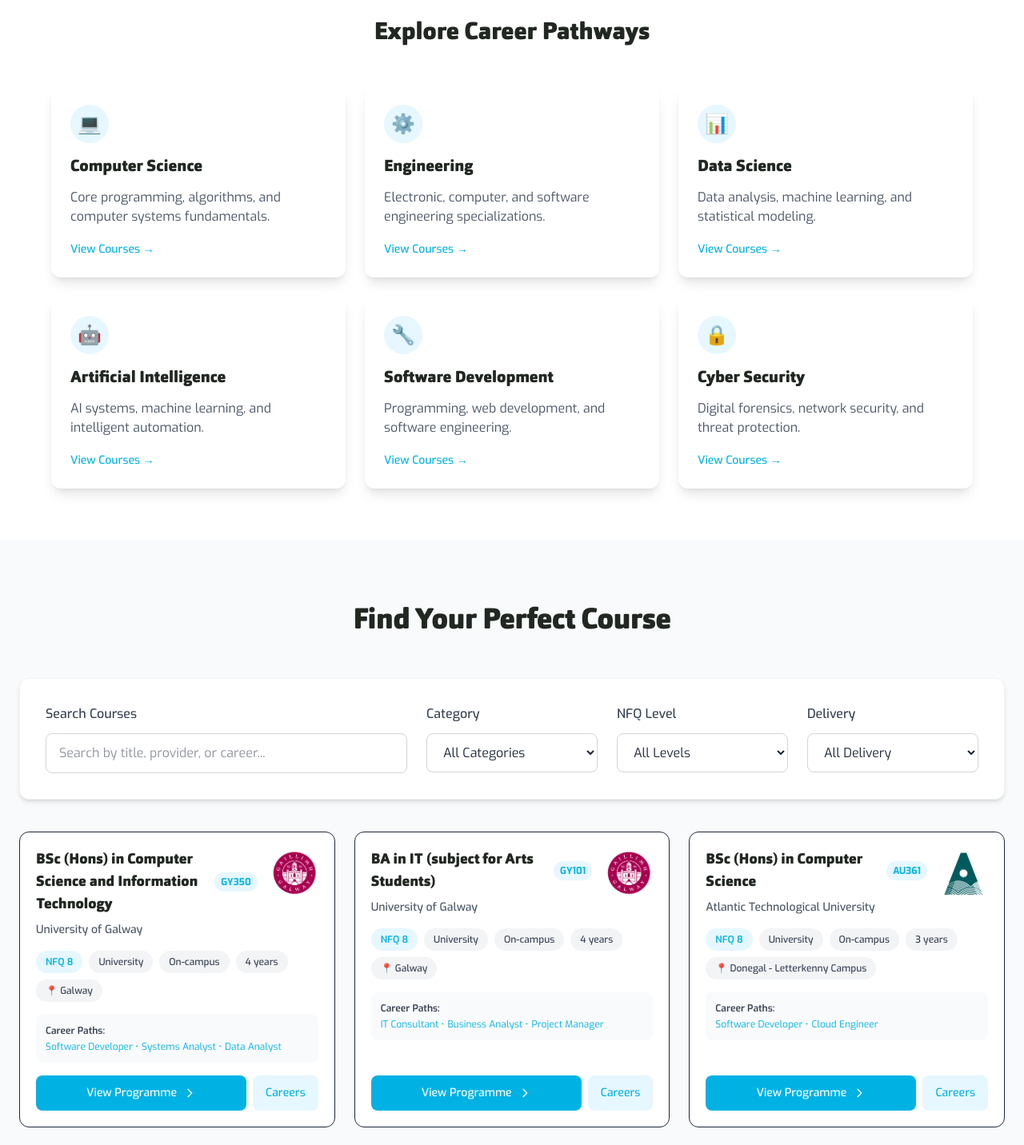
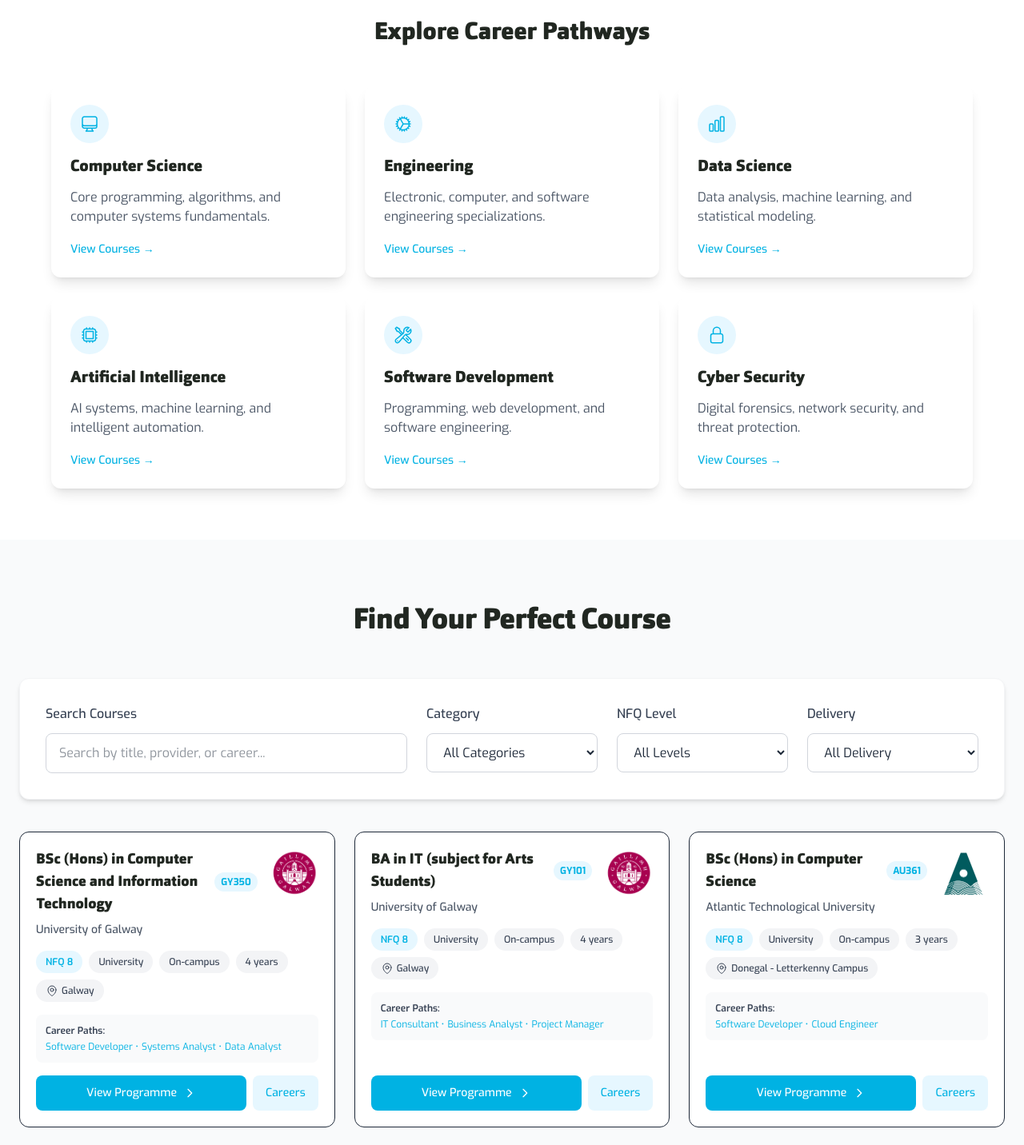
Before and after one commit to CillianCawley7/edutec-website, a Next.js app: page /qualifications in a window 1280 px wide. Shown: the part 1140-2572 px from the top of the page at 80% size. Built offline with nearby package versions, Linux system fonts and the light colour scheme.

Commit message:
Include pending changes to fix build

```diff
--- a/src/app/about/page.tsx
+++ b/src/app/about/page.tsx
@@ -6,6 +6,7 @@
 import Navbar from '../components/NavBar';
 import Footer from '../components/Footer';
 import LogoBar from '../components/LogoBar';
+import { LightBulbIcon } from '@heroicons/react/24/outline';
 
 export default function AboutPage() {
   return (
@@ -74,8 +75,8 @@
             {/* Making CS Engaging */}
             <div className="bg-white rounded-2xl shadow-lg p-8 hover:shadow-2xl transition-shadow duration-300">
               <div className="flex items-center gap-4 mb-6">
-                <div className="w-16 h-16 rounded-full flex items-center justify-center text-white text-2xl" style={{backgroundColor: '#00b2e3'}}>
-                  💡
+                <div className="w-16 h-16 rounded-full flex items-center justify-center text-white" style={{backgroundColor: '#00b2e3'}}>
+                  <LightBulbIcon className="w-8 h-8" />
                 </div>
                 <h2 className="text-2xl font-bold text-gray-900">
                   Inspiring Young Minds
--- a/src/app/careers/page.tsx
+++ b/src/app/careers/page.tsx
@@ -163,7 +163,13 @@
                 ))
               ) : (
                 <div className="col-span-full text-center py-12">
-                  <div className="text-gray-400 text-6xl mb-4">🔍</div>
+                  <div className="flex justify-center mb-4">
+                    <div className="w-24 h-24 rounded-full flex items-center justify-center" style={{backgroundColor: '#f3f4f6'}}>
+                      <svg className="w-12 h-12 text-gray-400" fill="none" stroke="currentColor" viewBox="0 0 24 24">
+                        <path strokeLinecap="round" strokeLinejoin="round" strokeWidth={2} d="M21 21l-6-6m2-5a7 7 0 11-14 0 7 7 0 0114 0z" />
+                      </svg>
+                    </div>
+                  </div>
                   <h3 className="text-xl font-semibold text-gray-600 mb-2">No careers found</h3>
                   <p className="text-gray-500">Try adjusting your search criteria or browse all careers.</p>
                 </div>
--- a/src/app/components/EventCalendar.tsx
+++ b/src/app/components/EventCalendar.tsx
@@ -3,6 +3,7 @@
 import * as React from 'react';
 import Link from 'next/link';
 import { type Event } from '../events/eventData';
+import { MapPinIcon, ClockIcon } from '@heroicons/react/24/outline';
 
 type CalendarProps = {
   events: Event[];
@@ -523,7 +524,9 @@
             </div>
 
             <div className="flex items-center gap-3 p-4 bg-blue-50 rounded-xl">
-              <span className="text-2xl">📍</span>
+              <div className="w-10 h-10 rounded-full flex items-center justify-center" style={{backgroundColor: '#e6f7ff'}}>
+                <MapPinIcon className="w-5 h-5" style={{color: '#00b2e3'}} />
+              </div>
               <div>
                 <div className="text-xs text-gray-600">Location</div>
                 <div className="font-semibold">{event.location}</div>
--- a/src/app/components/QualificationCard.tsx
+++ b/src/app/components/QualificationCard.tsx
@@ -3,6 +3,7 @@
 import * as React from 'react';
 import Link from 'next/link';
 import type { Qualification } from '../qualifications/data';
+import { MapPinIcon } from '@heroicons/react/24/outline';
 
 type Props = {
   qualification: Qualification;
@@ -95,8 +96,9 @@
           {duration}
         </span>
         {location && (
-          <span className="px-3 py-1.5 rounded-full bg-gray-100 text-gray-700 font-medium hover:bg-gray-200 transition-colors">
-            📍 {location}
+          <span className="px-3 py-1.5 rounded-full bg-gray-100 text-gray-700 font-medium hover:bg-gray-200 transition-colors flex items-center gap-1">
+            <MapPinIcon className="w-4 h-4" />
+            {location}
           </span>
         )}
       </div>
--- a/src/app/qualifications/page.tsx
+++ b/src/app/qualifications/page.tsx
@@ -8,6 +8,14 @@
 import Footer from '../components/Footer';
 import LogoBar from '../components/LogoBar';
 import { qualifications, type Qualification } from './data';
+import {
+  ComputerDesktopIcon,
+  CogIcon,
+  ChartBarIcon,
+  CpuChipIcon,
+  WrenchScrewdriverIcon,
+  LockClosedIcon
+} from '@heroicons/react/24/outline';
 
 type Filters = {
   q: string;
@@ -136,7 +144,7 @@
             <div className="grid md:grid-cols-2 lg:grid-cols-3 gap-6">
               <div className="bg-white rounded-xl shadow-lg p-6 hover:shadow-xl transition">
                 <div className="w-12 h-12 rounded-full mb-4 flex items-center justify-center" style={{backgroundColor: '#e6f7ff'}}>
-                  <span className="text-2xl">💻</span>
+                  <ComputerDesktopIcon className="w-6 h-6" style={{color: '#00b2e3'}} />
                 </div>
                 <h3 className="text-xl font-semibold mb-3" style={{color: '#212721'}}>Computer Science</h3>
                 <p className="text-gray-600 mb-4">Core programming, algorithms, and computer systems fundamentals.</p>
@@ -145,7 +153,7 @@
 
               <div className="bg-white rounded-xl shadow-lg p-6 hover:shadow-xl transition">
                 <div className="w-12 h-12 rounded-full mb-4 flex items-center justify-center" style={{backgroundColor: '#e6f7ff'}}>
-                  <span className="text-2xl">⚙️</span>
+                  <CogIcon className="w-6 h-6" style={{color: '#00b2e3'}} />
                 </div>
                 <h3 className="text-xl font-semibold mb-3" style={{color: '#212721'}}>Engineering</h3>
                 <p className="text-gray-600 mb-4">Electronic, computer, and software engineering specializations.</p>
@@ -154,7 +162,7 @@
 
               <div className="bg-white rounded-xl shadow-lg p-6 hover:shadow-xl transition">
                 <div className="w-12 h-12 rounded-full mb-4 flex items-center justify-center" style={{backgroundColor: '#e6f7ff'}}>
-                  <span className="text-2xl">📊</span>
+                  <ChartBarIcon className="w-6 h-6" style={{color: '#00b2e3'}} />
                 </div>
                 <h3 className="text-xl font-semibold mb-3" style={{color: '#212721'}}>Data Science</h3>
                 <p className="text-gray-600 mb-4">Data analysis, machine learning, and statistical modeling.</p>
@@ -163,7 +171,7 @@
 
               <div className="bg-white rounded-xl shadow-lg p-6 hover:shadow-xl transition">
                 <div className="w-12 h-12 rounded-full mb-4 flex items-center justify-center" style={{backgroundColor: '#e6f7ff'}}>
-                  <span className="text-2xl">🤖</span>
+                  <CpuChipIcon className="w-6 h-6" style={{color: '#00b2e3'}} />
                 </div>
                 <h3 className="text-xl font-semibold mb-3" style={{color: '#212721'}}>Artificial Intelligence</h3>
                 <p className="text-gray-600 mb-4">AI systems, machine learning, and intelligent automation.</p>
@@ -172,7 +180,7 @@
 
               <div className="bg-white rounded-xl shadow-lg p-6 hover:shadow-xl transition">
                 <div className="w-12 h-12 rounded-full mb-4 flex items-center justify-center" style={{backgroundColor: '#e6f7ff'}}>
-                  <span className="text-2xl">🔧</span>
+                  <WrenchScrewdriverIcon className="w-6 h-6" style={{color: '#00b2e3'}} />
                 </div>
                 <h3 className="text-xl font-semibold mb-3" style={{color: '#212721'}}>Software Development</h3>
                 <p className="text-gray-600 mb-4">Programming, web development, and software engineering.</p>
@@ -181,7 +189,7 @@
 
               <div className="bg-white rounded-xl shadow-lg p-6 hover:shadow-xl transition">
                 <div className="w-12 h-12 rounded-full mb-4 flex items-center justify-center" style={{backgroundColor: '#e6f7ff'}}>
-                  <span className="text-2xl">🔒</span>
+                  <LockClosedIcon className="w-6 h-6" style={{color: '#00b2e3'}} />
                 </div>
                 <h3 className="text-xl font-semibold mb-3" style={{color: '#212721'}}>Cyber Security</h3>
                 <p className="text-gray-600 mb-4">Digital forensics, network security, and threat protection.</p>
@@ -280,7 +288,13 @@
               ))}
               {filtered.length === 0 && (
                 <div className="col-span-full text-center py-12">
-                  <div className="text-gray-400 text-6xl mb-4">🔍</div>
+                  <div className="flex justify-center mb-4">
+                    <div className="w-24 h-24 rounded-full flex items-center justify-center" style={{backgroundColor: '#f3f4f6'}}>
+                      <svg className="w-12 h-12 text-gray-400" fill="none" stroke="currentColor" viewBox="0 0 24 24">
+                        <path strokeLinecap="round" strokeLinejoin="round" strokeWidth={2} d="M21 21l-6-6m2-5a7 7 0 11-14 0 7 7 0 0114 0z" />
+                      </svg>
+                    </div>
+                  </div>
                   <h3 className="text-xl font-semibold text-gray-600 mb-2">No courses found</h3>
                   <p className="text-gray-500">Try adjusting your search criteria or browse all courses.</p>
                 </div>
```
